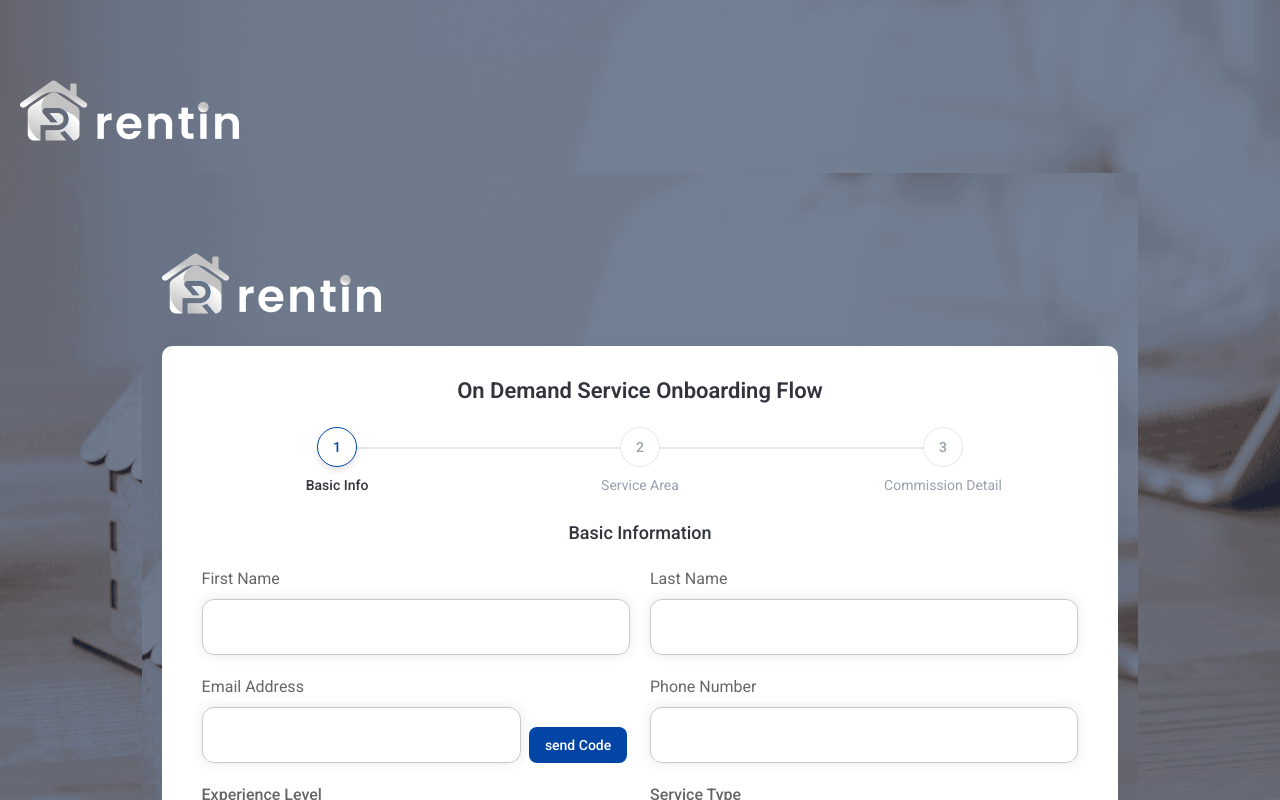
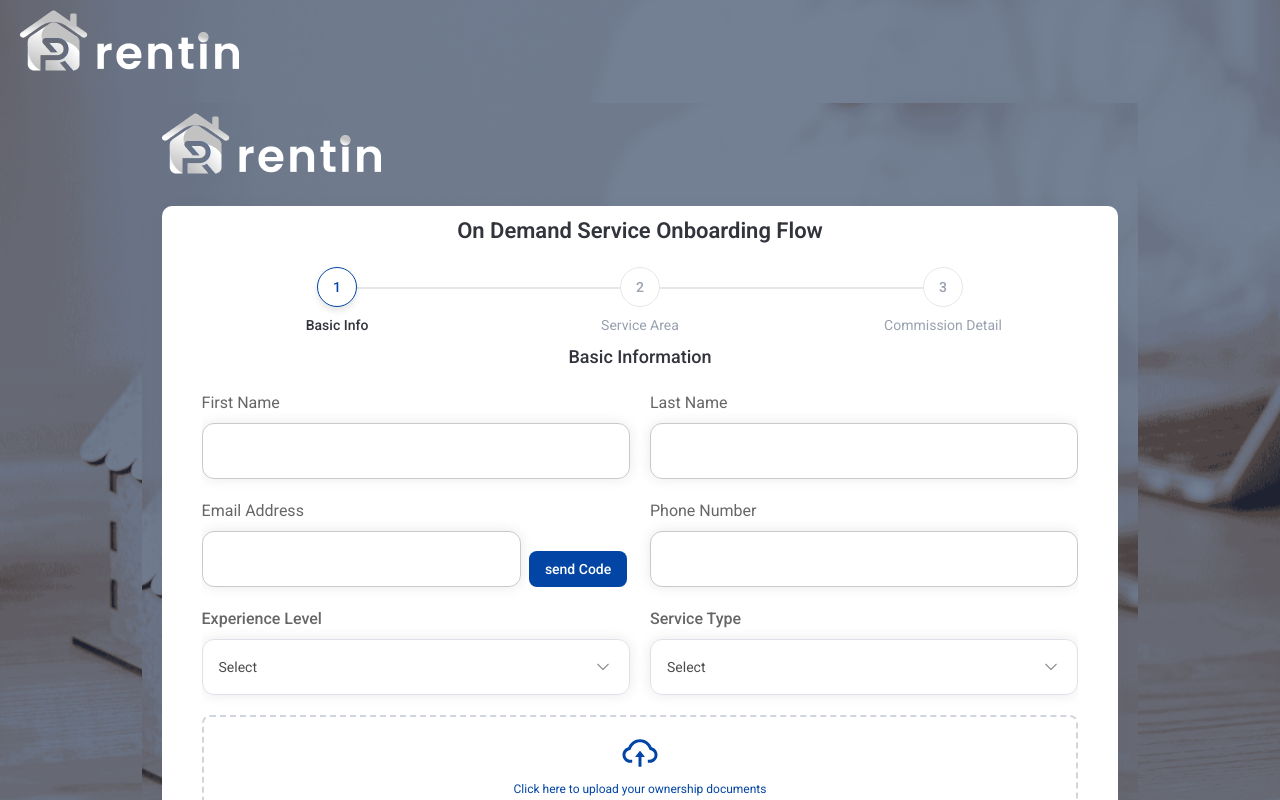
Before and after one commit to hamza-nafasat/rentin-frontend, a Next.js app: page /agent-flow in a window 1280 px wide. Built offline with nearby package versions, Linux system fonts and the light colour scheme.

Commit message:
fix the layout of add agent

```diff
--- a/src/app/(auth)/agent-flow/Layout.jsx
+++ b/src/app/(auth)/agent-flow/Layout.jsx
@@ -6,7 +6,7 @@ function AgentFlowLayout({ children }) {
   return (
     <div>
       <section className="h-full w-full bg-[url('/images/default/auth-bg.png')] bg-cover bg-bottom bg-no-repeat lg:h-screen">
-        <section className="scroll-0 relative container mx-auto grid h-full grid-cols-1 gap-8 overflow-auto px-5 py-10 lg:gap-[60px] lg:py-[80px]">
+        <section className="scroll-0 relative container mx-auto grid h-full grid-cols-1 gap-8 overflow-auto px-5 py-10 lg:gap-[60px] lg:py-[10px] 2xl:py-[80px]">
           <div className="flex flex-col items-start justify-start">
             <div className="mb-8">
               <Image
--- a/src/app/(auth)/agent-flow/page.js
+++ b/src/app/(auth)/agent-flow/page.js
@@ -22,7 +22,7 @@ function AgentFlow() {
 
   return (
     <AgentFlowLayout>
-      <div className="shadow-custom w-full rounded-[10px] bg-white px-5 py-[30px] md:px-10">
+      <div className="shadow-custom w-full rounded-[10px] bg-white px-5 py-[10px] md:px-10">
         <h2 className="text-textPrimary text-center text-xl font-semibold md:text-[22px]">
           On Demand Service Onboarding Flow
         </h2>
@@ -38,7 +38,9 @@ function AgentFlow() {
             />
           ))}
         </div>
-        <div className="mt-4 md:mt-6 2xl:mt-8">{stepComponents[currentStep]}</div>
+        <div className="scroll-0 mt-4 h-[calc(100vh-325px)] overflow-x-hidden overflow-y-scroll md:mt-2 2xl:mt-8 2xl:h-[calc(100vh-485px)]">
+          {stepComponents[currentStep]}
+        </div>
       </div>
     </AgentFlowLayout>
   );
--- a/src/components/auth/Layout.jsx
+++ b/src/components/auth/Layout.jsx
@@ -4,7 +4,7 @@ import 'react-phone-input-2/lib/style.css';
 const Layout = ({ title, secondTitle, thirdTitle, children }) => {
   return (
     <section className="h-full w-full bg-[url('/images/default/auth-bg.png')] bg-cover bg-bottom bg-no-repeat lg:h-screen">
-      <section className="scroll-0 relative container mx-auto grid h-full grid-cols-1 gap-8 overflow-auto px-5 py-10 lg:grid-cols-2 lg:gap-[60px] lg:py-[80px]">
+      <section className="scroll-0 xl:[80px] relative container mx-auto grid h-full grid-cols-1 gap-8 overflow-auto px-5 py-10 lg:grid-cols-2 lg:gap-[60px] lg:py-[10px]">
         {/* logo */}
         <Image
           src="/images/default/white-logo.png"
@@ -35,7 +35,5 @@ const SecondTitle = ({ title }) => (
 );
 
 const ThirdTitle = ({ title }) => (
-  <h6 className="mt-3 text-center text-sm font-medium text-white lg:text-left lg:text-lg">
-    {title}
-  </h6>
+  <h6 className="mt-3 text-center text-sm font-medium text-white lg:text-left lg:text-lg">{title}</h6>
 );
--- a/src/components/auth/SignupForm.jsx
+++ b/src/components/auth/SignupForm.jsx
@@ -56,9 +56,9 @@ const SignupForm = () => {
   };
 
   return (
-    <form className="w-full rounded-xl bg-white p-5 lg:px-[8%] lg:py-8" onSubmit={handleForm}>
+    <form className="w-full rounded-xl bg-white p-5 lg:px-[8%] lg:py-2 xl:py-8" onSubmit={handleForm}>
       <h6 className="text-text-textPrimary text-center text-xl font-semibold md:text-left lg:text-2xl">Sign up now</h6>
-      <div className="mt-5 grid grid-cols-1 gap-4 lg:mt-7 lg:grid-cols-12">
+      <div className="mt-5 grid grid-cols-1 gap-4 lg:mt-3 lg:grid-cols-12 lg:gap-2 xl:mt-7 2xl:gap-4">
         <div className="lg:col-span-6">
           <Input shadow label="First name" name="firstName" value={formData.firstName} onChange={handleInputChange} />
         </div>
```
